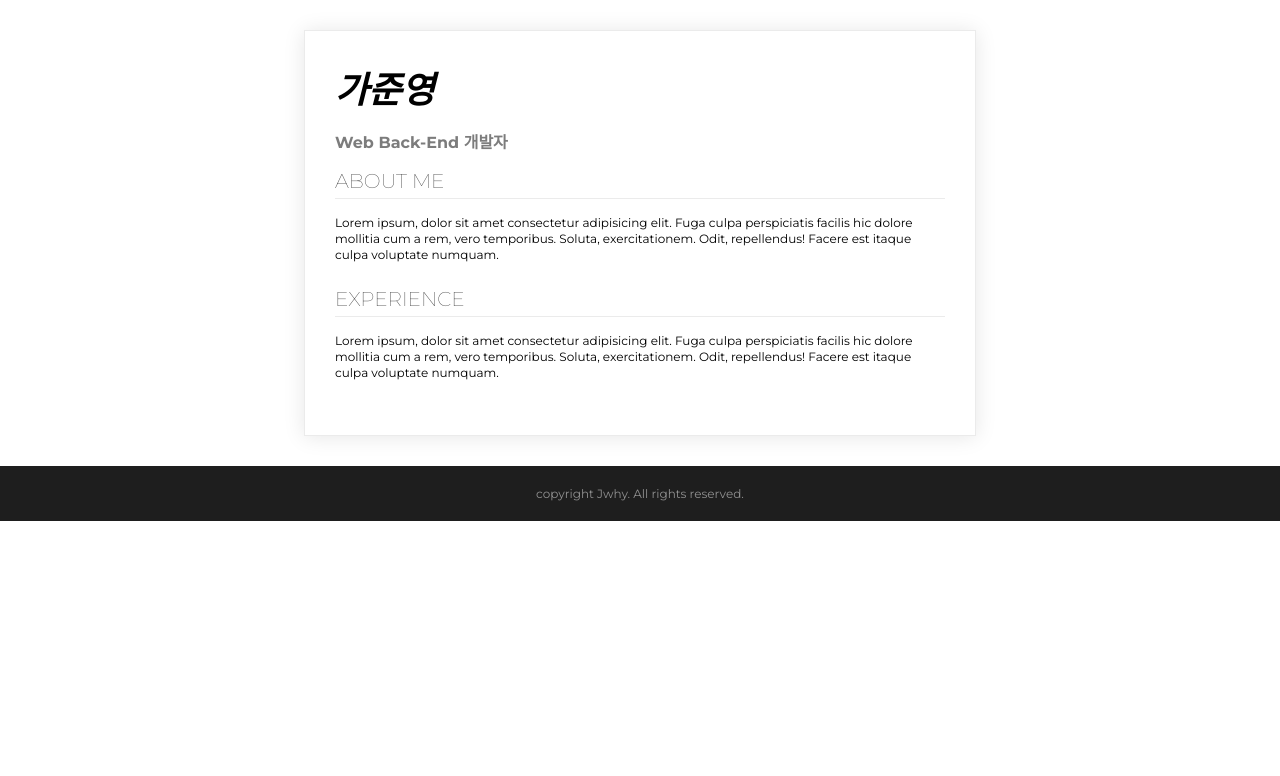
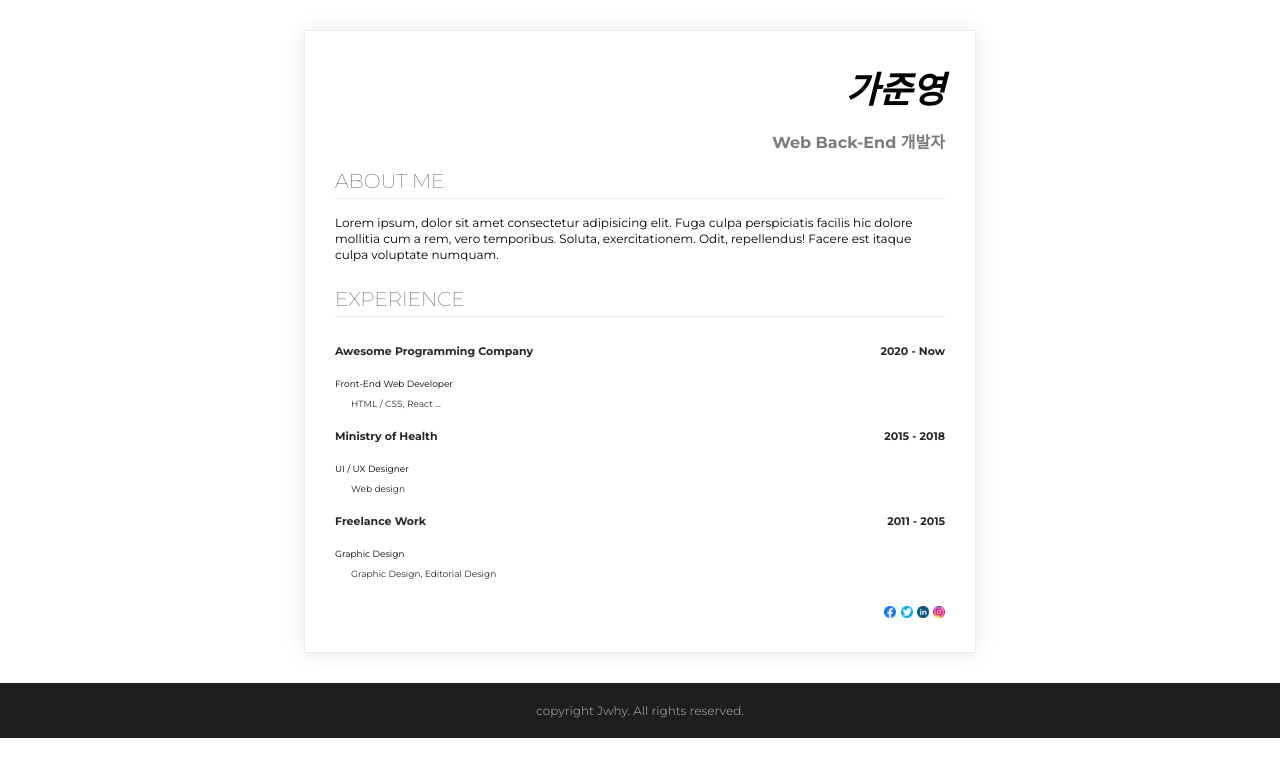
Before and after one commit to Jwhyee/LikeLion-Study, a plain HTML site: page week1/index.html in a window 1280 px wide. Drawn offline with Linux system fonts and the light colour scheme.

Commit message:
이력서 만들기 완료

```diff
--- a/week1/index.html
+++ b/week1/index.html
@@ -7,9 +7,10 @@
     </head>
     <body>
         <div class="mainbox">
-            <h1>가준영</h1>
-            <p class="name-text">Web Back-End 개발자</p>
-
+            <div class="title-box">
+                <h1>가준영</h1>
+                <p class="name-text">Web Back-End 개발자</p>
+            </div>
             <section>
                 <h2>ABOUT ME</h2>
                 <p class="about-me-text">
@@ -18,10 +19,41 @@
             </section>
             <section>
                 <h2>EXPERIENCE</h2>
-                <p class="about-me-text">
-                    Lorem ipsum, dolor sit amet consectetur adipisicing elit. Fuga culpa perspiciatis facilis hic dolore mollitia cum a rem, vero temporibus. Soluta, exercitationem. Odit, repellendus! Facere est itaque culpa voluptate numquam.
-                </p>
+                <div class="float-wrap">
+                    <p class="title-text">Awesome Programming Company</p>
+                    <p class="year-text">2020 - Now</p>
+                </div>
+                <p class="desc-text">Front-End Web Developer</p>
+                <p class="desc-subtext">HTML / CSS, React ...</p>
+
+                <div class="float-wrap">
+                    <p class="title-text">Ministry of Health</p>
+                    <p class="year-text">2015 - 2018</p>
+                </div>
+                <p class="desc-text">UI / UX Designer</p>
+                <p class="desc-subtext">Web design</p>
+
+                <div class="float-wrap">
+                    <p class="title-text">Freelance Work</p>
+                    <p class="year-text">2011 - 2015</p>
+                </div>
+                <p class="desc-text">Graphic Design</p>
+                <p class="desc-subtext">Graphic Design, Editorial Design</p>
             </section>
+            <div class="sns-wrap">
+                <a href="http://facebook.com">
+                    <img class="sns-img" src="images/facebook.png">
+                </a>
+                <a href="http://twitter.com">
+                    <img class="sns-img" src="images/twitter.png">
+                </a>
+                <a href="http://linked-in.com">
+                    <img class="sns-img" src="images/linked-in.png">
+                </a>
+                <a href="http://instagram.com">
+                    <img class="sns-img" src="images/insta.png">
+                </a>
+            </div>
         </div>
         <footer>copyright Jwhy. All rights reserved.</footer>
     </body>
--- a/week1/jwhy.css
+++ b/week1/jwhy.css
@@ -39,6 +39,22 @@ h2{
     box-shadow: 0 1px 20px 0 rgba(0, 0, 0, 0.1);
 }
 
+.title-box{
+    text-align: right;
+}
+
+.sns-wrap{
+    text-align: right;
+}
+
+.sns-wrap a{
+    text-decoration: none;
+}
+.sns-img{
+    width: 12px;
+    height: 12px;
+}
+
 .about-me-text{
     font-size: 12px;
     line-height: 16px;
@@ -48,6 +64,34 @@ h2{
     font-size: 16px;
     color: #7c7c7c;
     font-weight: bold;
+}
+
+.title-text{
+    font-size: 11px;
+    font-weight: bold;
+    color: #282828;
+    float: left;
+}
+
+.year-text{
+    font-size: 11px;
+    font-weight: bold;
+    color: #282828;
+    float: right;
+}
+
+.desc-text{
+    font-size: 9px;
+}
+
+.desc-subtext{
+    font-size: 9px;
+    color: #282828;
+    padding-left: 16px;
+}
+
+.float-wrap{
+    overflow: hidden;
 }
 
 footer {
```
Also changed, not shown: week1/images/facebook.png (added), week1/images/insta.png (added), week1/images/linked-in.png (added), week1/images/twitter.png (added).
